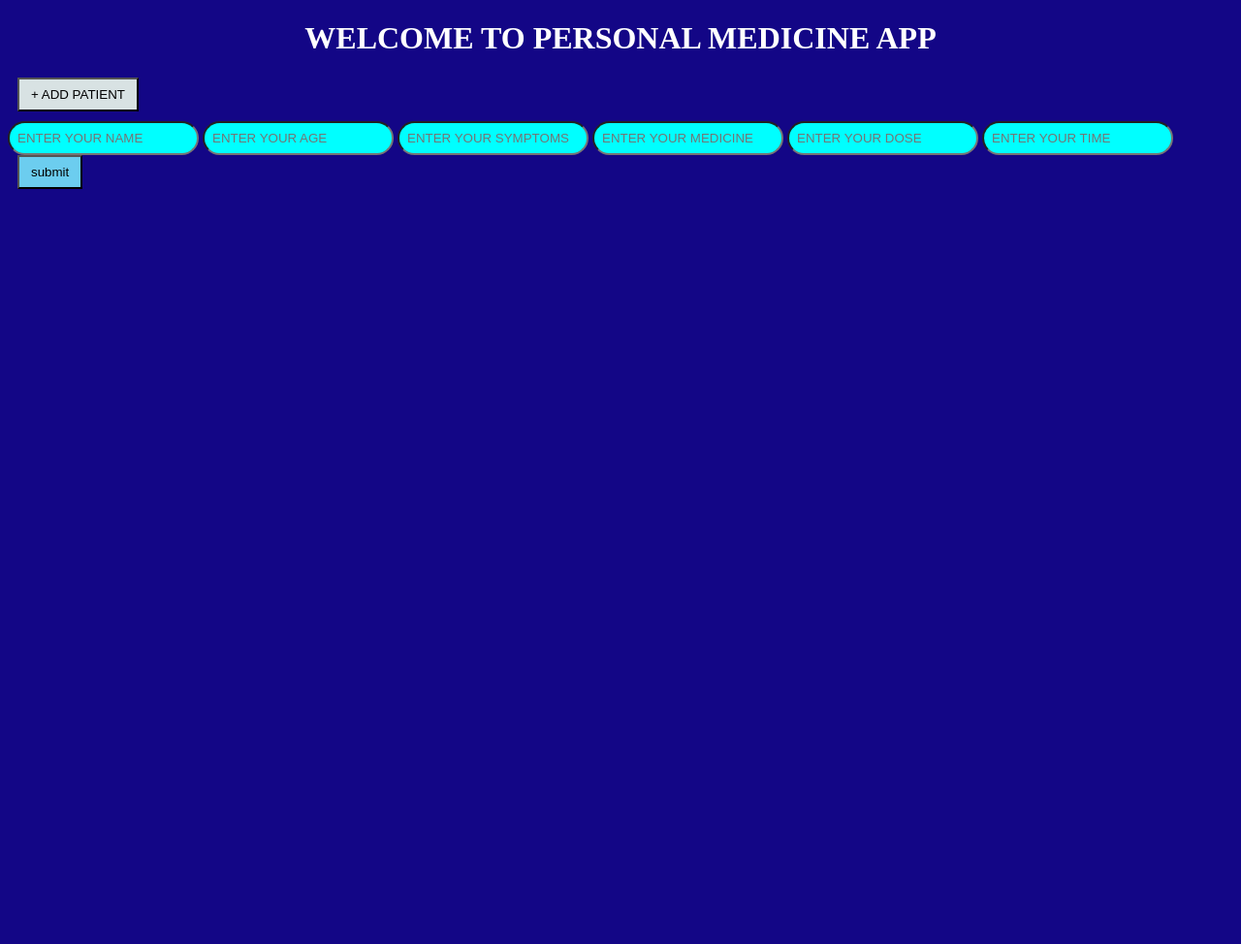
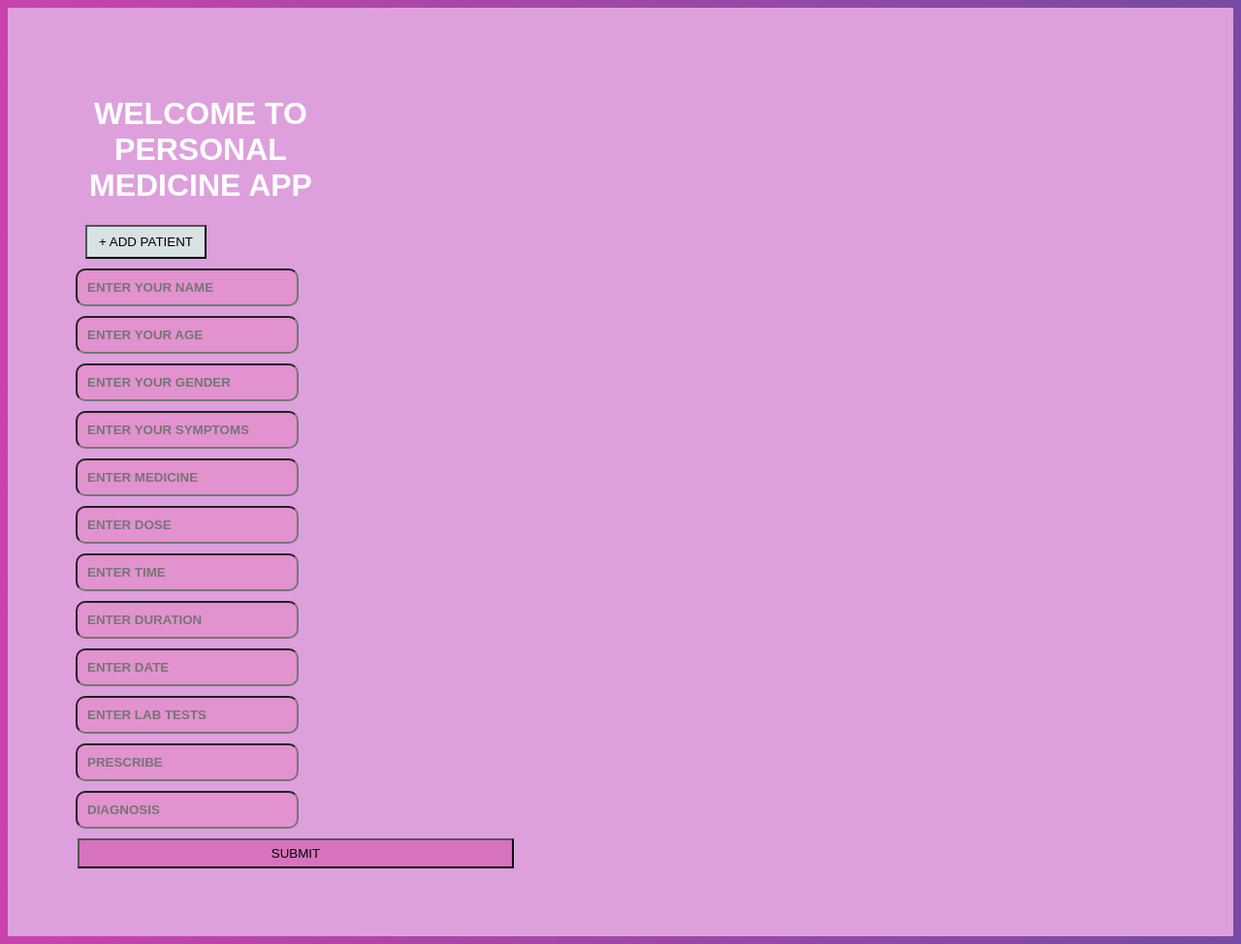
Before and after one commit to suryanshi-code/medicine-ai-app, a Flask app: page /home in a window 1280 px wide. Shown: the whole page at 97% size. Before the commit the page ends 195 px from the top, so only its background shows below. Run offline with Flask 3, Linux system fonts and the light colour scheme.

Commit message:
current record

```diff
--- a/app.py
+++ b/app.py
@@ -13,21 +13,39 @@ def home():
 
          name=request.form.get("patient","").upper()
          age=request.form.get("age","")
+         gender=request.form.get("gender","").upper()
          symptoms=request.form.get("symptoms","").upper()
          medicine=request.form.get("medicine","").upper()
          dose=request.form.get("dose","")
          time=request.form.get("time","").upper()
+         date=request.form.get("date","").upper()
+         duration=request.form.get("duration","").upper()
+         lab_tests=request.form.get("lab_tests","").upper()
+         prescriptions=request.form.get("prescriptions","").upper()
+         diagnosis=request.form.get("diagnosis","").upper()
+
+
 
          if name and age and symptoms:
               patient={
                    "NAME": name,
                    "AGE":age,
+                   "GENDER":gender,
                    "SYMPTOMS":symptoms,
-                   "MEDICINE":medicine,
-                   "DOSE":dose,
-                   "TIME":time
+                   "MEDICINES":[
+                        {
+                         "medname":medicine,
+                         "dose":dose,
+                         "time":time,
+                         "duration":duration
+                        }],
+                    "DATE":date,
+                    "LAB_TESTS":lab_tests,
+                    "PRESCRIPTIONS":prescriptions,
+                    "DIAGNOSIS":diagnosis
+                    }
 
-              }
+
 
               patients.append(patient)
               active_patient = len(patients) - 1
@@ -35,9 +53,7 @@ def home():
 
     if len(patients) == 0:
          return render_template("index.html", patient=None,patients=[])
-
-
-    # 🔥 HANDLE CLICK
+    selected_name=None
     clicked_name = request.args.get("name")
 
     if clicked_name:
@@ -46,7 +62,7 @@ def home():
                 active_patient = i
                 selected_name = p
                 break
-    else:
+    if selected_name is None and len(patients) > 0:
         selected_name = patients[active_patient]
 
     return render_template("index.html",patients=patients,patient=selected_name)
@@ -61,21 +77,6 @@ def delete():
 
 @app.route("/add",methods=["POST"])
 def add():
-     global active_patient
-     patient={
-          "NAME": "",
-          "AGE":"",
-          "SYMPTOMS":"",
-          "MEDICINE":"",
-          "DOSE":"",
-          "TIME":""
-
-     }
-
-     patients.append(patient)
-
-     active_patient=len(patients)-1
-
      return redirect("/home")
 
 
--- a/templates/index.html
+++ b/templates/index.html
@@ -4,20 +4,22 @@
     <title>PERSONAL MEDICINE APP</title>
     <style>
         body{
-            background:#130686;
+            background: linear-gradient(to right, #c843ab, #764ba2);
             color: white;
+            font-family: Arial, sans-serif;
         }
 
         .patients{
-            background-color:rgb(56, 138, 179);
+            background-color:rgb(231, 110, 238);
             text-align: left;
             font-family:Georgia, 'Times New Roman', Times, serif;
             padding:20px;
             border-radius: 30px;
-            width:50%;
-            margin:50px auto;
+            width:80%;
+            height:70%;
+            margin:20px auto;
             box-shadow: 0px 5px 15px rgba(0,0,0,0.2);
-            margin-top: 20px;
+            margin-top: 180px;
         }
         .addbutton button{
             padding:8px 12px;
@@ -28,83 +30,145 @@
             margin-bottom: 10px;
         }
         .addbutton button:hover {
-            background-color: darkblue;
+            background-color: rgb(138, 138, 223);
             cursor: pointer;
         }
         .sub button{
-            padding:8px 12px;
+            padding:6px 10px;
             margin-left:10px;
             margin-bottom: 0px;
-            background-color: rgb(108, 205, 239);
+            background-color: rgb(215, 114, 191);
             gap:15px;
+            width:450px;
+            margin-left: 2px;
         }
         .sub button:hover {
-            background-color: rgb(142, 142, 234);
+            background-color: rgb(210, 100, 211);
             color: white;
         }
         .delete button{
             background-color: plum;
         }
         .delete button:hover{
-            background-color: purple;
+            background-color: rgb(170, 28, 161);
             cursor:pointer;
         }
-        input{
-            background-color: aqua;
-            padding:8px;
-            border-radius:30px;
-            border: 2px solid #00000;
-
+        .sub{
+            flex-direction:column;
+            display:flex;
+            gap:10px;
+        }
+        .sub input{
+            width:80%;
+            padding:10px;
+            background-color: #e292ce;
+            color: rgba(0, 0, 0, 0.819);
+            font-weight:bold;
+            border-radius: 10px;
         }
         h1{
             text-align: center;
         }
         .namelink{
             color: white;
+            font-size: 20px;
+            text-decoration: none;
+        }
+        .namelink:hover {
+            background-color: #b84ac9;
+            border-radius: 20px;
+        }
+        .active{
+            background-color: #912499;
+            border-radius: 80px;
+        }
+        .container{
+            padding: 50px;
+            background-color: plum;
+            display:flex;
+        }
+        .info button:hover{
+            background-color: purple;
+        }
+        .main{
+            display: flex;
+            justify-content: space-between;
+            padding:20px;
+        }
+        .left{
+            width:40%
+        }
+        .details{
+            width:35%
+        }
+        .currentrecord{
+            height:70%;
+            padding:20px;
+            background-color:#912499;
+            width:25%;
+            border-radius:30px;
+            margin-top: 180px;
         }
     </style>
 </head>
 <body>
+   <div class="container">
+
+    <div class="main">
+
+     <div class="left">
+
         <h1>WELCOME TO PERSONAL MEDICINE APP</h1>
-
         <form action="/add" method="POST">
           <div class ="addbutton">
               <button type="submit">+ ADD PATIENT</button>
           </div>
         </form>
-{% for patient in patients %}
-    <a href="/home?name={{ patient.NAME }}" class="namelink">
-        {{ patient.NAME }}
+        {% for p in patients %}
+            <a href="/home?name={{ p.NAME }}"
+               class="namelink {% if p.NAME==patient.NAME %}active{% endif %}">
+                {{ p.NAME }}
             </a>
             <br><br>
         {% endfor %}
 
-<div>
+        <div class="form">
         <form method = "POST" action ="/home">
         <div class ="sub">
             <input type = "text" name= "patient" placeholder= "ENTER YOUR NAME ">
             <input type = "number" name="age" placeholder="ENTER YOUR AGE">
+            <input type = "text" name= "gender" placeholder= "ENTER YOUR GENDER">
             <input type = "text" name= "symptoms" placeholder= "ENTER YOUR SYMPTOMS">
-            <input type = "text" name= "medicine" placeholder= "ENTER YOUR MEDICINE">
-            <input type = "text" name= "dose" placeholder= "ENTER YOUR DOSE">
-            <input type = "text" name= "time" placeholder= "ENTER YOUR TIME">
-            <button type="submit">submit</button>
+            <input type = "text" name= "medicine" placeholder= "ENTER MEDICINE">
+            <input type = "text" name= "dose" placeholder= "ENTER DOSE">
+            <input type = "text" name= "time" placeholder= "ENTER TIME">
+            <input type = "text" name= "duration" placeholder= "ENTER DURATION">
+            <input type = "text" name= "date" placeholder= "ENTER DATE">
+            <input type="text" name="lab_tests" placeholder="ENTER LAB TESTS">
+            <input type="text" name="prescriptions" placeholder="PRESCRIBE">
+            <input type="text" name="diagnosis" placeholder="DIAGNOSIS">
+            <button type="submit">SUBMIT</button>
         </div>
         </form>
         </div>
+     </div>
 
-
-<div>
+     <div class="details">
         {% if patient %}
           <div class="patients">
             <h2>YOUR DETAILS</h2>
             <p><strong>NAME:{{patient.NAME}}</strong></p>
             <p><strong>AGE:{{patient.AGE}}</strong></p>
+            <p><strong>GENDER:{{patient.GENDER}}</strong></p>
             <p><strong>SYMPTOMS:{{patient.SYMPTOMS}}</strong></p>
-            <p><strong>MEDICINE:{{patient.MEDICINE}}</strong></p>
-            <p><strong>DOSE:{{patient.DOSE}}</strong></p>
-            <p><strong>TIME:{{patient.TIME}}</strong></p>
 
+            <p>MEDICINES :</p>
+            {%for med in patient.MEDICINES%}
+            <p>
+                {{med.medname}} | {{med.dose}} |{{med.duration}} | {{med.time}}
+            </p>
+            {% endfor %}
+            <P><strong>DATE:{{patient.DATE}}</strong></P>
 
             <form action ="/delete" method="POST">
                 <div class="delete">
@@ -115,6 +179,21 @@
           </div>
         {% endif %}
      </div>
+      {% if patient %}
+       <div class="currentrecord">
+        <h1>YOUR CURRENT RECORD</h1>
+        <P><strong>LAB TESTS:{{patient.LAB_TESTS}}</strong></P>
+        <P><strong>PRESCRIPTIONS:{{patient.PRESCRIPTIONS}}</strong></P>
+        <P><strong>DIAGNOSIS:{{patient.DIAGNOSIS}}</strong></P>
+        <form action ="/delete" method="POST">
+                <div class="delete">
+                   <button type="submit">delete</button>
+                </div>
+            </form>
+       </div>
+       {% endif %}
+    </div>
+   </div>
 
 </body>
 </html>
```
Lines whose indentation alone changed are shown as unchanged.
